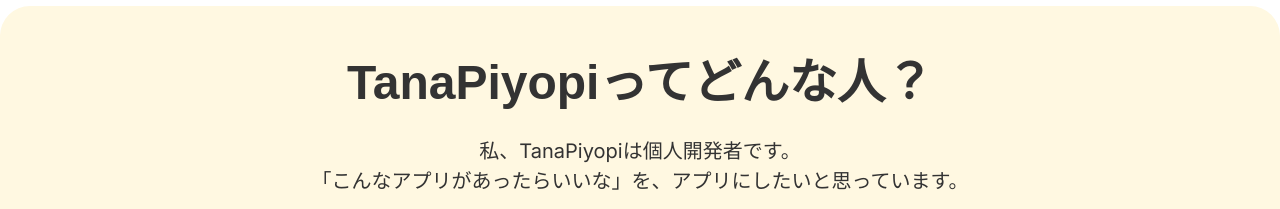
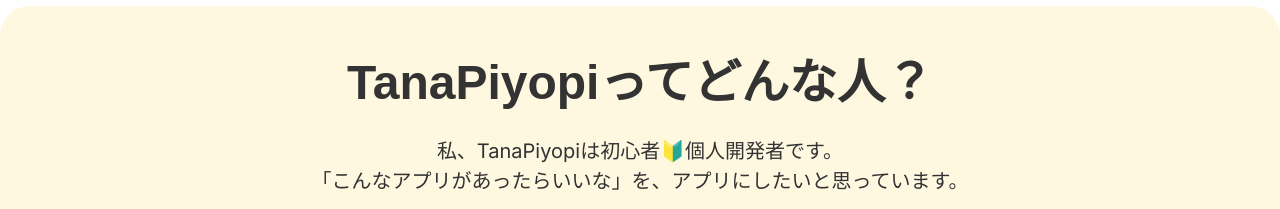
Before and after one commit to tanapiyopi/tanapiyopi.github.io, a plain HTML site: page index.html in a window 1280 px wide. Shown: the part 800-1009 px from the top of the page. Drawn offline with nearby package versions, Linux system fonts and the light colour scheme; a web font is replaced by a local one.

Commit message:
Update index.html

```diff
--- a/index.html
+++ b/index.html
@@ -201,7 +201,7 @@
                 <div class="col-lg-8 mx-auto text-center">
                     <h2 class="mb-4 display-5 fw-bold">TanaPiyopiってどんな人？</h2>
                     <p class="lead">
-                        私、TanaPiyopiは個人開発者です。<br>
+                        私、TanaPiyopiは初心者🔰個人開発者です。<br>
                         「こんなアプリがあったらいいな」を、アプリにしたいと思っています。
                     </p>
                     <p>
```
